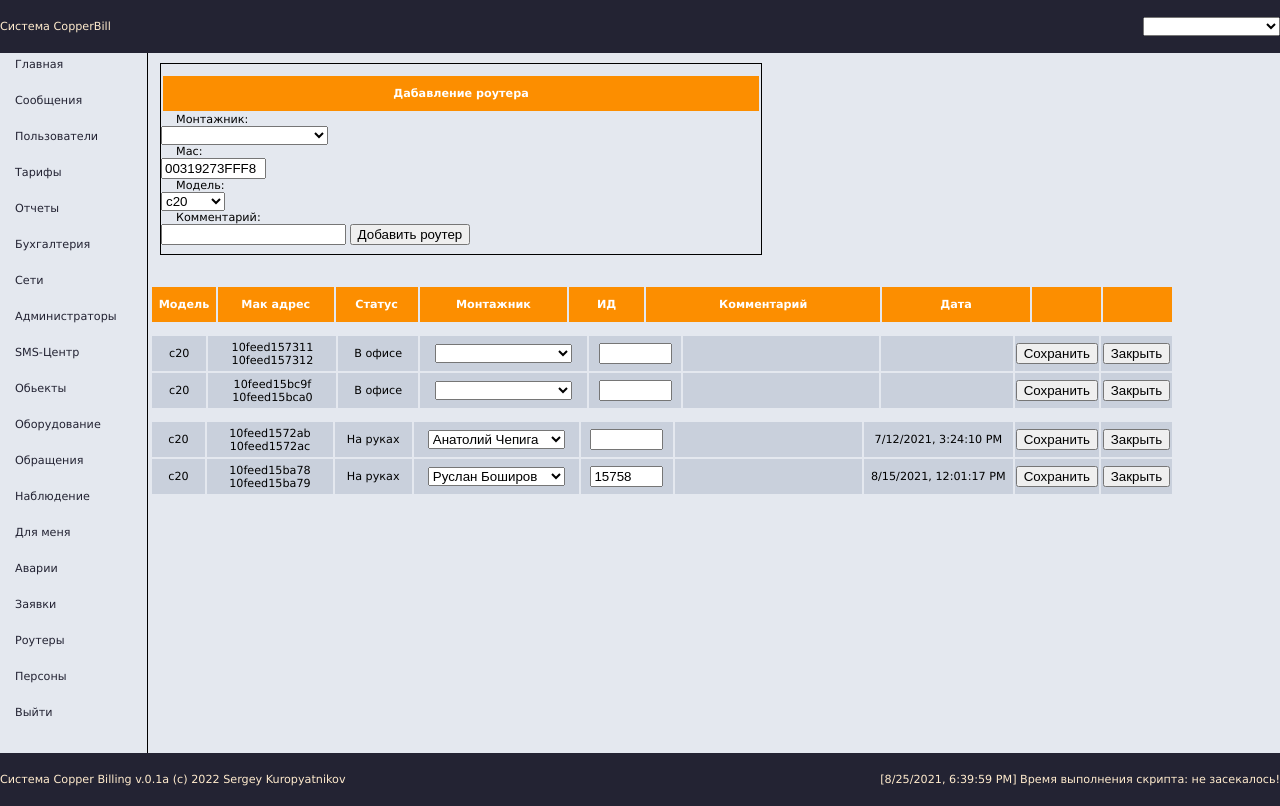
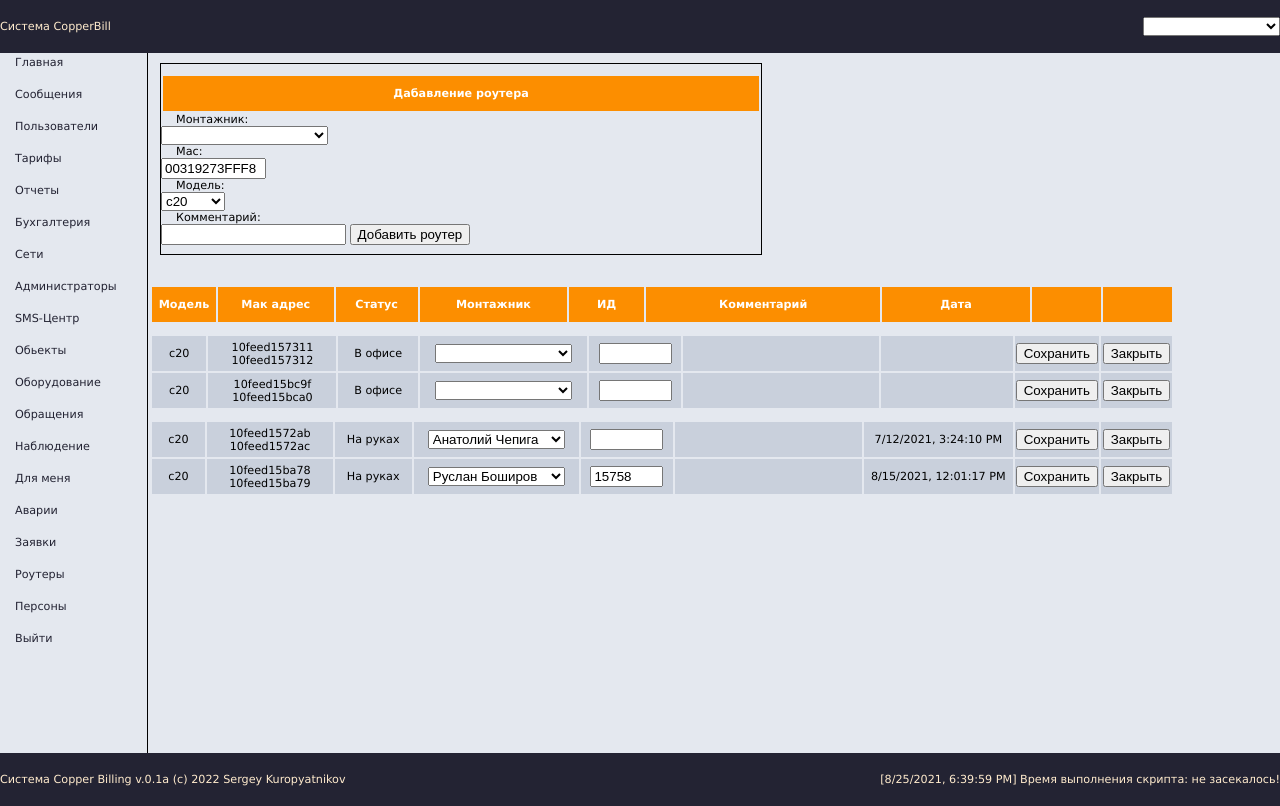
Before and after one commit to AllainDM/BillStorage, a plain HTML site: page index.html in a window 1280 px wide. Drawn offline with Linux system fonts and the light colour scheme.

Commit message:
padding left text 3

```diff
--- a/style.css
+++ b/style.css
@@ -80,7 +80,7 @@ header {
     color: #232333;
     float: left;
     display: block;
-    padding: 5px 15px;
+    padding: 3px 15px;
 }
 
 .container-filter{
```
